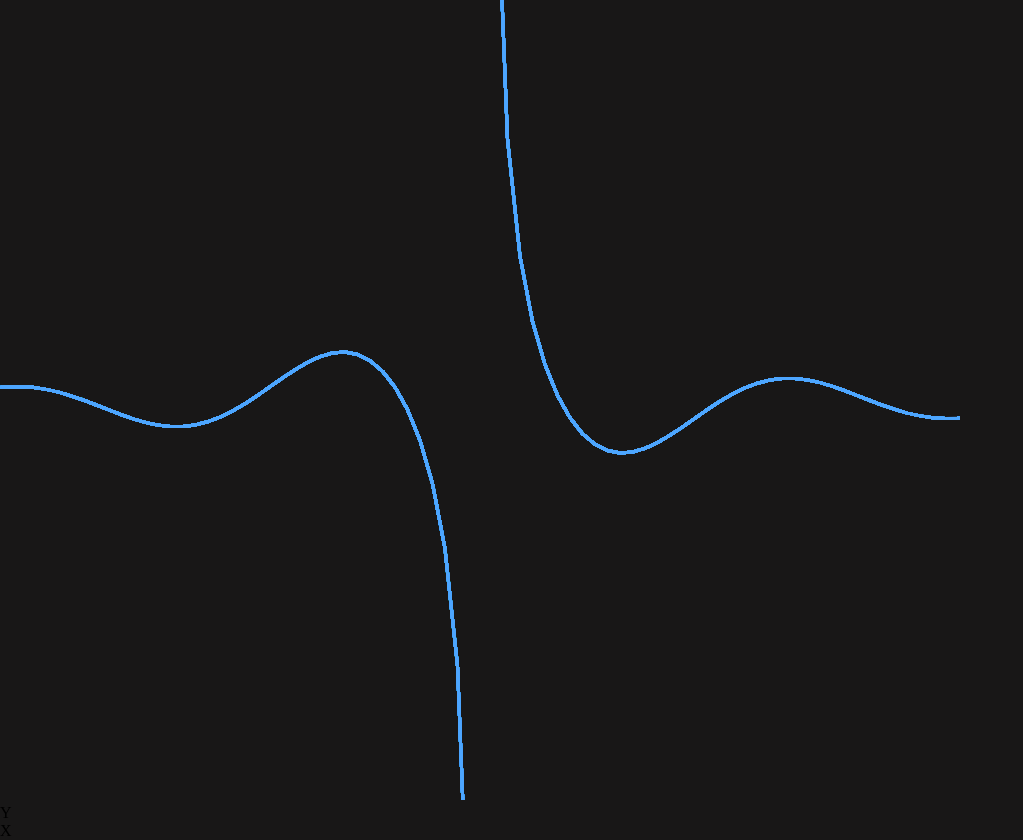
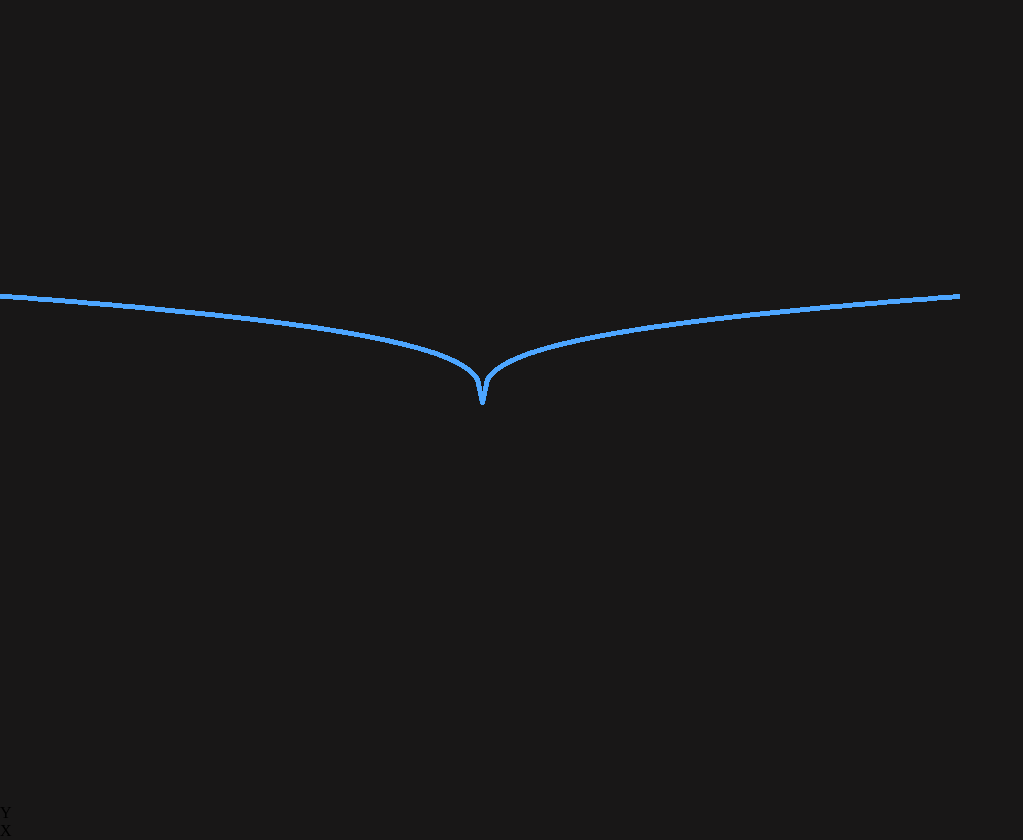
Before and after one commit to Oskar-Dev/Krypton, a React app: page / in a window 1280 px wide. Shown: the whole page, without its empty margins (0-1023 px from the left). Built offline with nearby package versions, Linux system fonts and the light colour scheme.

Commit message:
infinite graphs

```diff
--- a/src/js/App.js
+++ b/src/js/App.js
@@ -20,33 +20,31 @@ const App = () => {
   var centerX = BASE_CENTER_X;
   var centerY = BASE_CENTER_Y;
 
+  var context = null;
+  var canvas = null;
+
   const f = (x) => {
-    // return (Math.sin(x) / x) * 5;
-    // return x ** 2;
-    return (Math.cos(x) / x) * 3;
-    // return (x + 2) ** 2 / (x + 2);
+    return Math.abs(Math.cbrt(x));
+  };
+
+  const rerenderGraph = (x, y) => {
+    context.globalCompositeOperation = 'copy';
+    context.drawImage(context.canvas, x, y);
+    context.globalCompositeOperation = 'source-over';
   };
 
   const renderGraph = () => {
-    const canvas = canvasRef.current;
-    canvas.width = width;
-    canvas.height = height;
-
-    const context = canvas.getContext('2d');
-    context.lineCap = 'round';
-    context.strokeStyle = '#4da6ff';
-    context.lineWidth = 3;
-    contextRef.current = context;
-
+    context.clearRect(0, 0, canvas.width, canvas.height);
     contextRef.current.beginPath();
 
-    const n = 20;
+    const n = 15;
     const scale = 50;
-    const quality = 0.25;
+    var quality = 0.1;
 
     for (var x = -n / quality; x < n / quality; x++) {
-      var x_ = x * quality;
-      var x_1 = (x + 1) * quality;
+      var offsetX = centerX - BASE_CENTER_X;
+      var x_ = Math.round(x - offsetX / (scale * quality)) * quality;
+      var x_1 = Math.round(x - offsetX / (scale * quality) + 1) * quality;
 
       if (isFinite(f(x_))) {
         contextRef.current.moveTo(centerX + x_ * scale, centerY - f(x_) * scale);
@@ -70,6 +68,16 @@ const App = () => {
   };
 
   useEffect(() => {
+    canvas = canvasRef.current;
+    canvas.width = width;
+    canvas.height = height;
+
+    context = canvas.getContext('2d');
+    context.lineCap = 'round';
+    context.strokeStyle = '#4da6ff';
+    context.lineWidth = 4;
+    contextRef.current = context;
+
     renderGraph();
 
     canvasRef.current.onmousedown = () => {
@@ -91,12 +99,14 @@ const App = () => {
       centerX += x - dragLastX;
       centerY += y - dragLastY;
 
+      setDragOffsetX(centerX - BASE_CENTER_X);
+      setDragOffsetY(centerY - BASE_CENTER_Y);
+
+      // rerenderGraph(x - dragLastX, y - dragLastY);
+      renderGraph();
+
       dragLastX = x;
       dragLastY = y;
-
-      setDragOffsetX(centerX - BASE_CENTER_X);
-      setDragOffsetY(centerY - BASE_CENTER_Y);
-      renderGraph();
     };
   }, []);
 
--- a/src/js/index.scss
+++ b/src/js/index.scss
@@ -21,6 +21,12 @@ body {
 
 #canvas {
   height: calc(100vh - 4px);
+  // position: relative;
+  // bottom: 50vh;
+  // right: 37.5vw;
+  // top: -50%;
+  // left: -50%;
+  // transform: translate(50%, 50%);
 }
 
 .canvas-wrapper {
@@ -85,4 +91,5 @@ body {
 .left {
   background-color: rgb(27, 26, 26);
   width: 25vw;
+  z-index: 2;
 }
```
Also changed, not shown: 1 other file.
